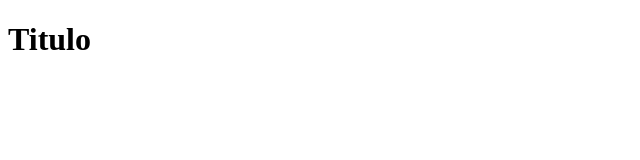
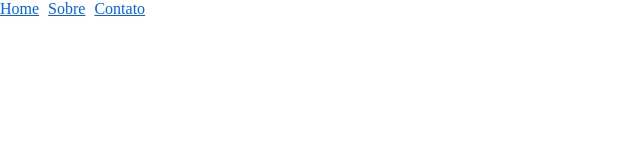
Before and after one commit to erikjose/curso-wizzer, a plain HTML site: page index.html in a window 1280 px wide. Shown: the whole page, without its empty margins (0-640 px from the left). Drawn offline with Linux system fonts and the light colour scheme.

Commit message:
menu principal

```diff
--- a/index.html
+++ b/index.html
@@ -3,9 +3,18 @@
   <head>
     <meta charset="UTF-8" />
     <meta name="viewport" content="width=device-width, initial-scale=1.0" />
+    <link rel="stylesheet" href="style.css" />
     <title>Wizzer</title>
   </head>
   <body>
-    <h1>Titulo</h1>
+    <main id="app">
+      <nav id="menu">
+        <ul>
+          <li><a href="#">Home</a></li>
+          <li><a href="#">Sobre</a></li>
+          <li><a href="#">Contato</a></li>
+        </ul>
+      </nav>
+    </main>
   </body>
 </html>
--- /dev/null
+++ b/style.css
@@ -0,0 +1,18 @@
+* {
+  margin: 0;
+  padding: 0;
+  box-sizing: border-box;
+}
+
+nav ul {
+  list-style-type: none;
+}
+
+nav ul li {
+  display: inline;
+  margin-right: 5px;
+}
+
+nav ul li a {
+  color: #055eff;
+}
```
